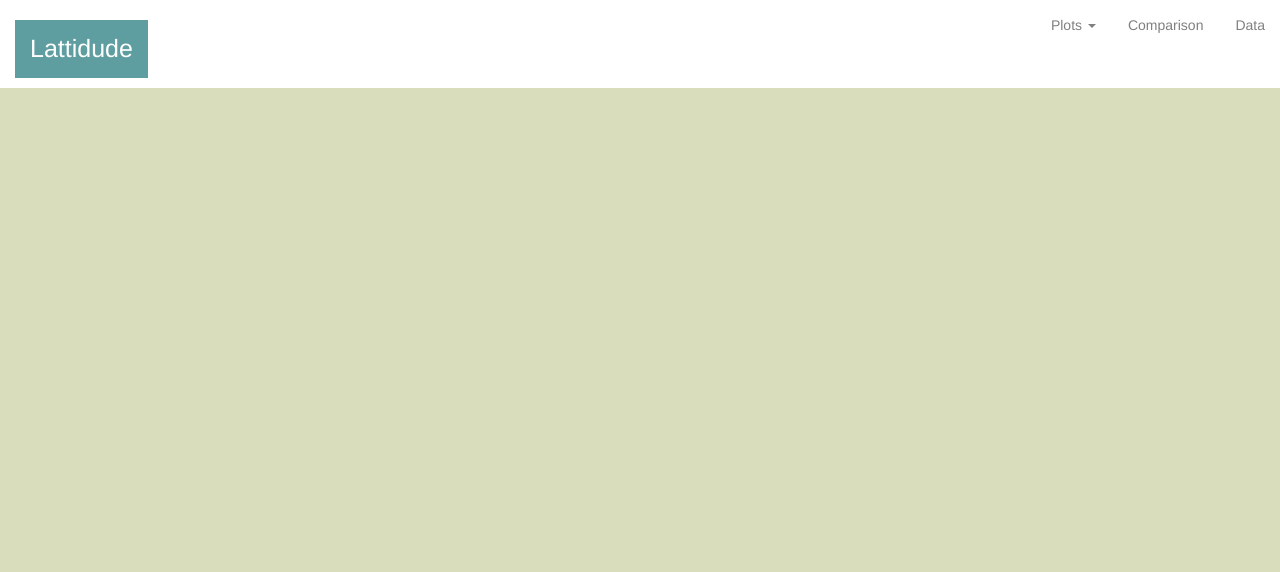
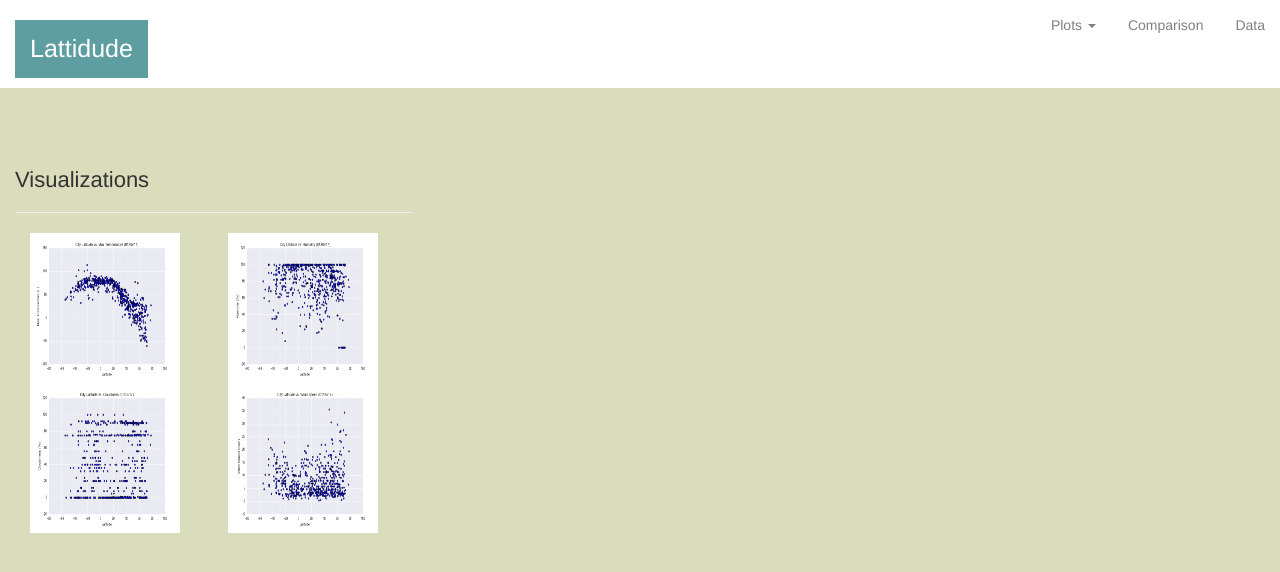
Before and after one commit to meharperjr/Initial_Class_Repo, a plain HTML site: page 11-Web/comparison.html in a window 1280 px wide. Drawn offline with nearby package versions, Linux system fonts and the light colour scheme.

Commit message:
updating homework in git

```diff
--- a/11-Web/comparison.html
+++ b/11-Web/comparison.html
@@ -44,4 +44,20 @@
                 <script src="https://cdnjs.cloudflare.com/ajax/libs/twitter-bootstrap/3.3.7/js/bootstrap.min.js"></script>
 
 
+                <div class="col-md-4 ">
+                  <h2>Visualizations</h2>
+                  <hr>
+                      <div class= "col-md-6 col-sm-3">
+                          <img id ="pic1" src="LatvsTemp.png" alt="maxtemp" height="150" width="150">
+                      </div>
+                      <div class= "col-md-6 col-sm-3">
+                          <img id ="pic2" src="lat_vs_humid.png" alt="humidity" height="150" width="150">
+                      </div>
+                      <div class= "col-md-6 col-sm-3">
+                          <img id = "pic3" src="lat_vs_cloud.png" alt="cloudiness" height="150" width="150">
+                      </div>
+                      <div class= "col-md-6 col-sm-3">
+                          <img id = "pic4" src="lat_vs_wind.png" alt="windspeed" height="150" width="150">
+                      </div>
+          </body>
           </html>
```
Also changed, not shown: 5 other files.
